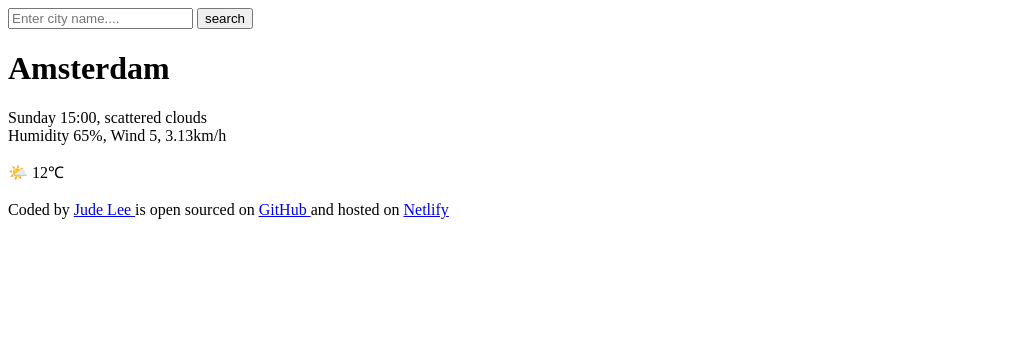
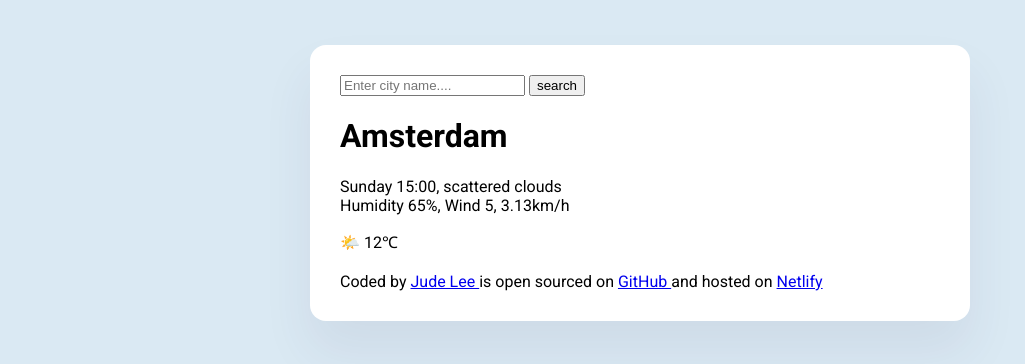
Before and after one commit to judellee212/Weer, a plain HTML site: page index.html in a window 1280 px wide. Shown: the whole page, without its empty margins (0-1025 px from the left). Drawn offline with Linux system fonts and the light colour scheme.

Commit message:
Styled the main container and added custom font

```diff
--- a/index.html
+++ b/index.html
@@ -3,16 +3,22 @@
 <head>
   <meta charset="UTF-8">
   <meta name="viewport" content="width=device-width, initial-scale=1.0">
+  <link rel="preconnect" href="https://fonts.googleapis.com">
+<link rel="preconnect" href="https://fonts.gstatic.com" crossorigin>
+<link href="https://fonts.googleapis.com/css2?family=Roboto:ital,wght@0,100..900;1,100..900&display=swap" rel="stylesheet">
+  <link rel="stylesheet" href="src/style.css" />
+
   <title>Het Weer App</title>
 </head>
+
 <body>
+  <div class="weather-app">
   <header>
    <form>
     <input type="search" placeholder="Enter city name...." required/>
     <input type="submit" value="search"/>
 
    </form>
-
   </header>
 
 
@@ -39,10 +45,12 @@
 
 
 
+
   <footer>Coded by <a href="https://github.com/judellee212" target="_blank"> Jude Lee </a>is open sourced on
     <a href="https://github.com/judellee212/Weer" target="_blank"> GitHub </a> and hosted on
     <a href="file:///Users/judelee/Desktop/Weer/index.html" target="_blank"> Netlify</a>
 
   </footer>
+</div>
 </body>
 </html>
--- /dev/null
+++ b/src/style.css
@@ -0,0 +1,15 @@
+body {
+  background-color: rgb(218, 233, 243);
+  font-family: "Roboto";
+
+}
+.weather-app {
+  background-color: white;
+  max-width: 600px;
+  margin: 45px auto;
+  padding: 30px ;
+  box-shadow: 0 30px 50px rgba(65, 50, 100, 0.08);
+  border-radius: 16px;
+
+
+}
```
